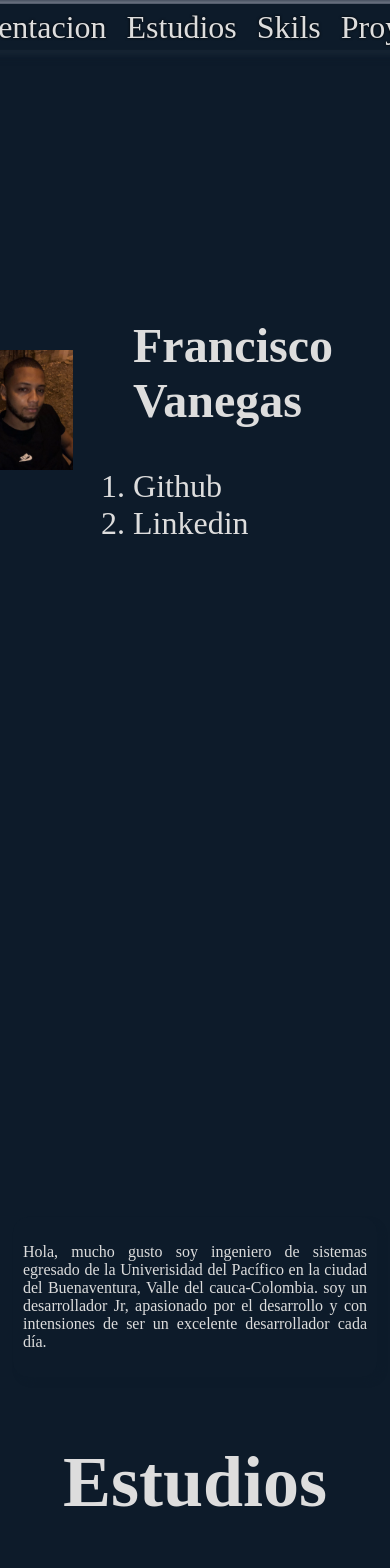
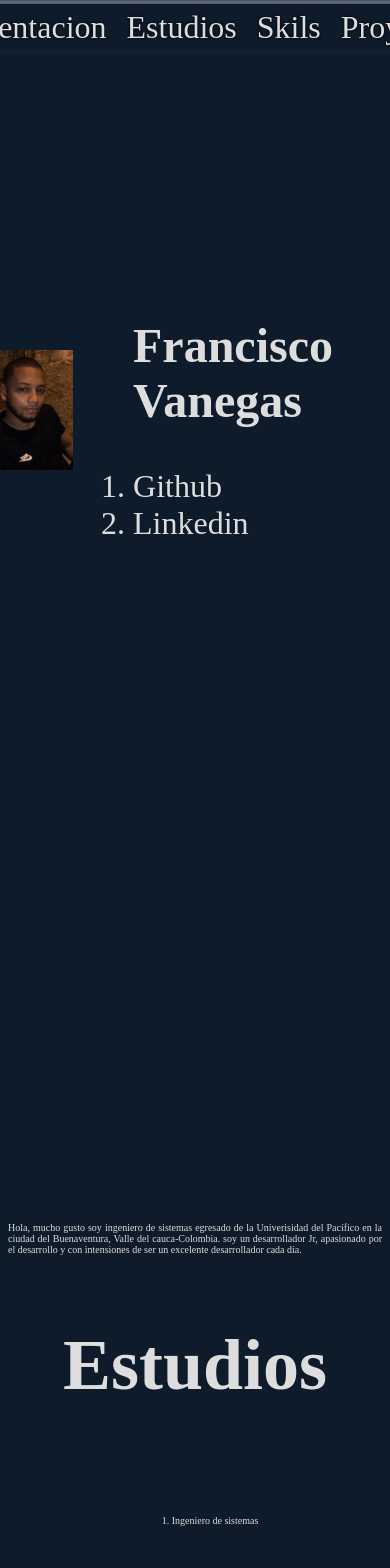
Before and after one commit to FranciscoDJVI/Javascript, a React (Create React App) app in the folder mifirstpage/: page / in a window 390 px wide. Shown: the top 1568 px of the page. Built offline with nearby package versions, Linux system fonts and the light colour scheme.

Commit message:
responsive desing

```diff
--- a/mifirstpage/src/App.css
+++ b/mifirstpage/src/App.css
@@ -28,10 +28,6 @@ body {
   border-radius: 15px;
 }
 
-.title {
-  font-size: 3rem;
-  margin-top: 100px;
-}
 
 .avatar-img {
   width: 300px;
@@ -65,24 +61,20 @@ ol li {
   font-size: 1rem;
 }
 
-.projects-personal {
-}
 
-.projects-psys {
-}
 
 /* Media queries para monitores grandes */
 @media (min-width: 1200px) {
   .container {
     max-width: 1200px;
     padding: 32px;
-  }
-  .title {
-    font-size: 4rem;
+    display: flex;
+    flex-direction: column;
+    align-items: center;
+    justify-items: center;
   }
   .presentation-text {
     font-size: 2.2rem;
-    padding: 60px;
   }
   .avatar-img {
     width: 350px;
@@ -129,28 +121,28 @@ ol li {
   .container {
     max-width: 100vw;
     padding: 8px;
+    display: flex;
+    flex-direction: column;
+    align-items: center;
+    justify-items: center;
   }
   .navbar {
-    font-size: 1rem;
+    font-size: 10px;
     margin-bottom: 60px;
     padding: 0.3rem;
     top: 2%;
-  }
-  .title {
-    font-size: 1.2rem;
-    margin-top: 30px;
   }
   .avatar-img {
     width: 120px;
     height: 120px;
   }
   .presentation-text {
-    font-size: 1rem;
-    padding: 10px;
-    margin: 5px;
+    font-size: 10px;
+    padding: 0;
+    margin: 0;
   }
   .estudies-li {
-    font-size: 1rem;
+    font-size: 10px;
     margin-bottom: 60px;
   }
   .skills {
```
